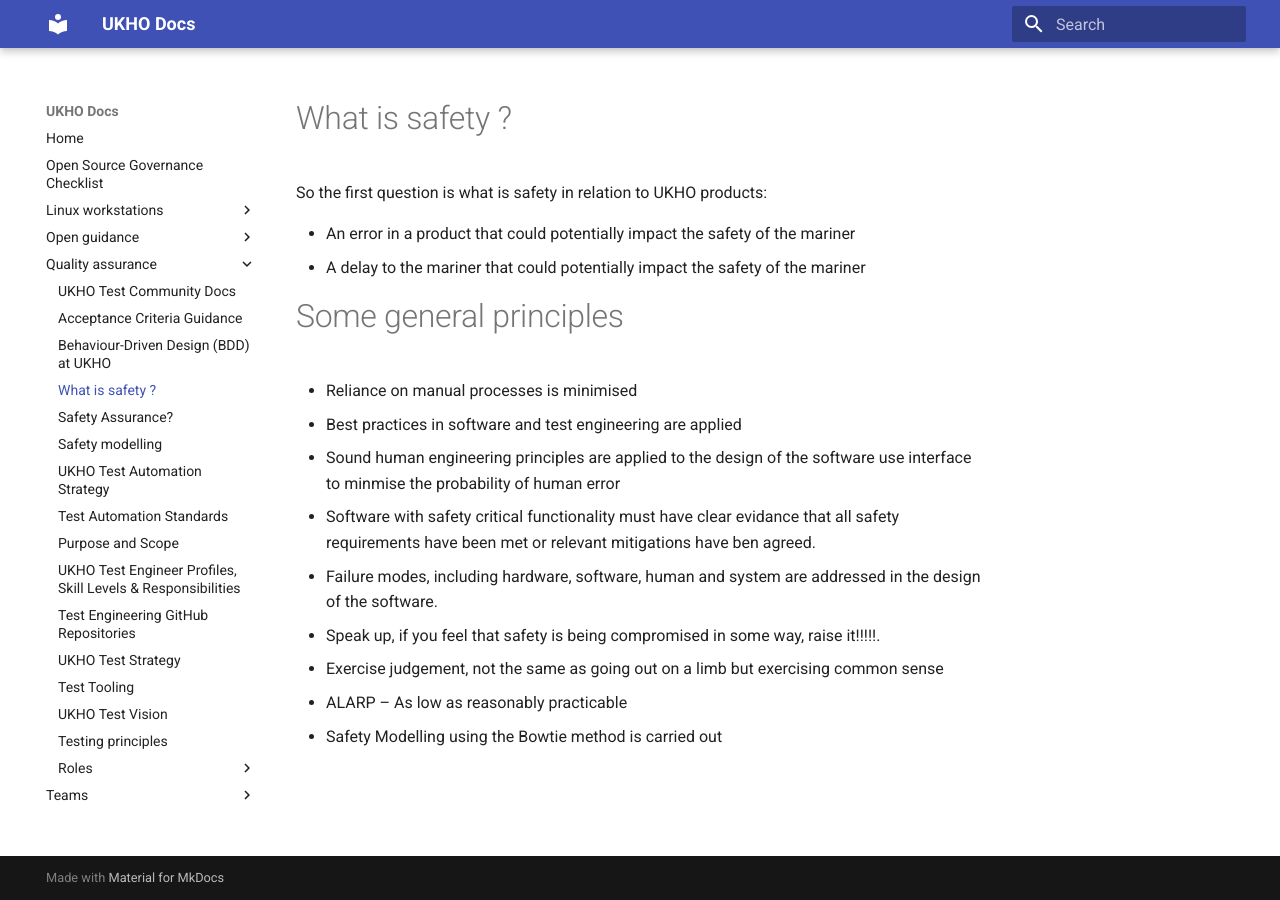
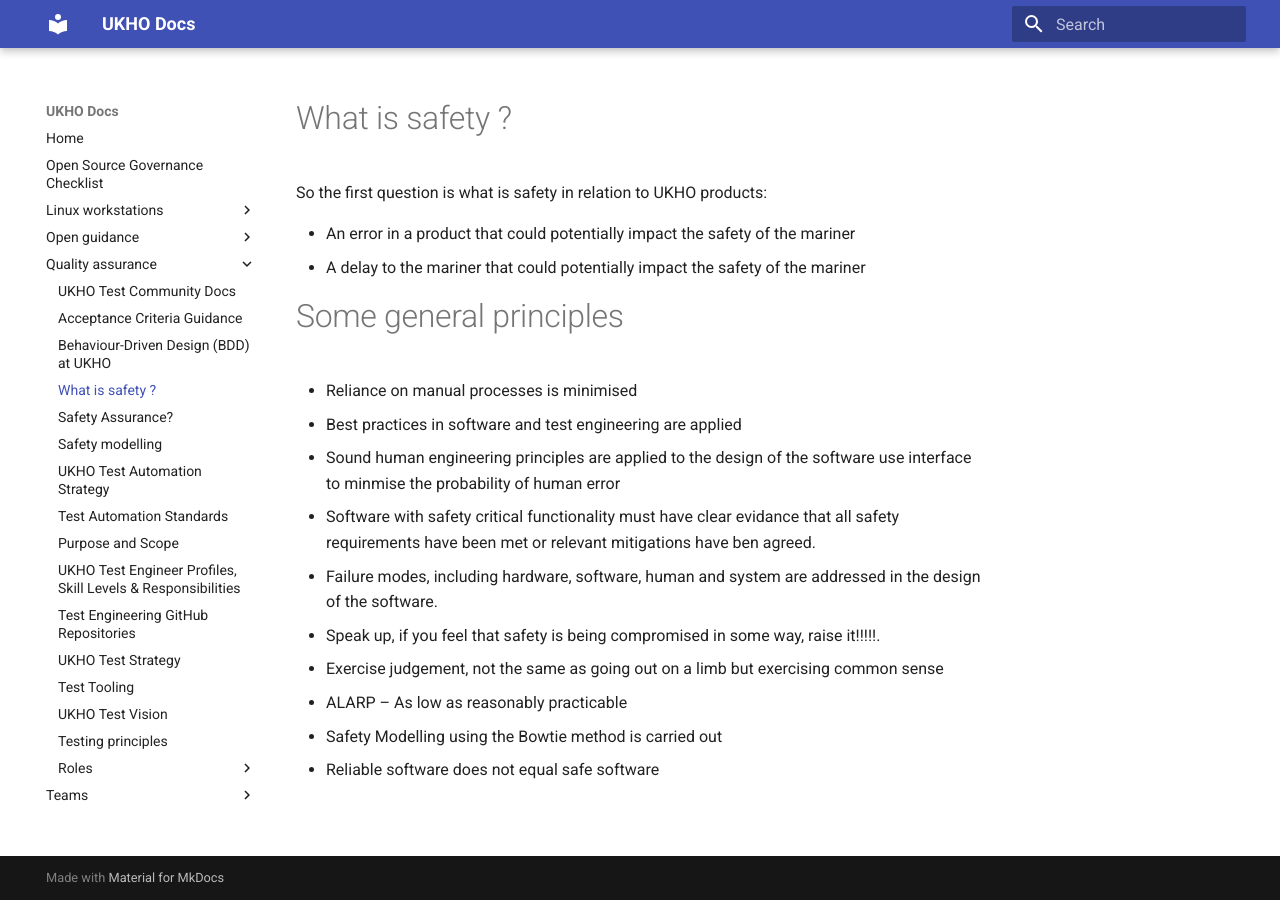
Before and after one commit to UKHO/docs, an MkDocs documentation site: the page built from docs/quality-assurance/principles-of-safety-assurance.md, in a window 1280 px wide. Built offline with MkDocs 1.6.1 and Material for MkDocs 9.7.7, drawn with Linux system fonts in a browser that asks for light colours.

Commit message:
Update principles-of-safety-assurance.md

```diff
--- a/docs/quality-assurance/principles-of-safety-assurance.md
+++ b/docs/quality-assurance/principles-of-safety-assurance.md
@@ -17,3 +17,4 @@ So the first question is what is safety in relation to UKHO products:
 * Exercise judgement, not the same as going out on a limb but exercising common sense
 * ALARP – As low as reasonably practicable
 * Safety Modelling using the Bowtie method is carried out
+* Reliable software does not equal safe software
```
